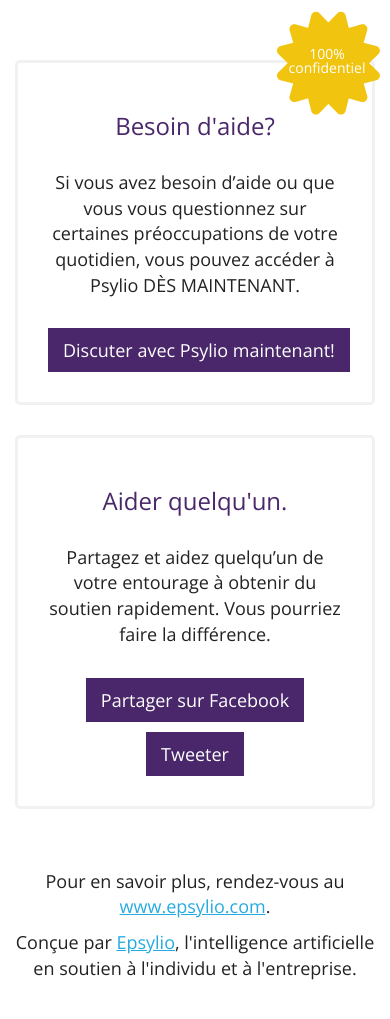
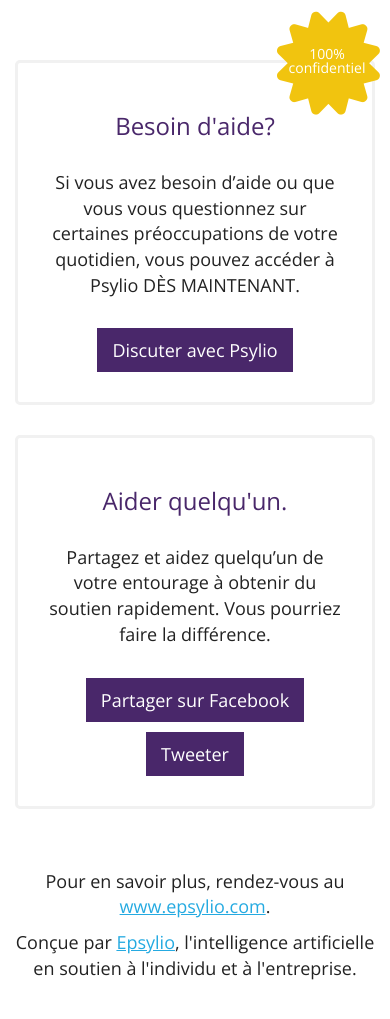
Before and after one commit to ellipsesynergie/jesuispsylio.ca, a plain HTML site: page index.html in a window 390 px wide. Shown: the part 2006-3025 px from the top of the page. Drawn offline with nearby package versions, Linux system fonts and the light colour scheme.

Commit message:
Update need help call-to-action under mobile

```diff
--- a/index.html
+++ b/index.html
@@ -122,7 +122,7 @@
                             <h3>Besoin d'aide?</h3>
                             <p>Si vous avez besoin d’aide ou que vous vous questionnez sur certaines préoccupations de
                                 votre quotidien, vous pouvez accéder à Psylio DÈS MAINTENANT.</p>
-                            <a class="btn btn-lg btn-primary" href="https://www.psylio.ca">Discuter avec Psylio maintenant!</a>
+                            <a class="btn btn-lg btn-primary" href="https://www.psylio.ca">Discuter avec Psylio<span class="hidden-xs"> maintenant!</span></a>
                         </div>
                     </div>
                     <div class="col-sm-6 col-sm-offset-3 col-md-6 col-md-offset-3 how">
```
